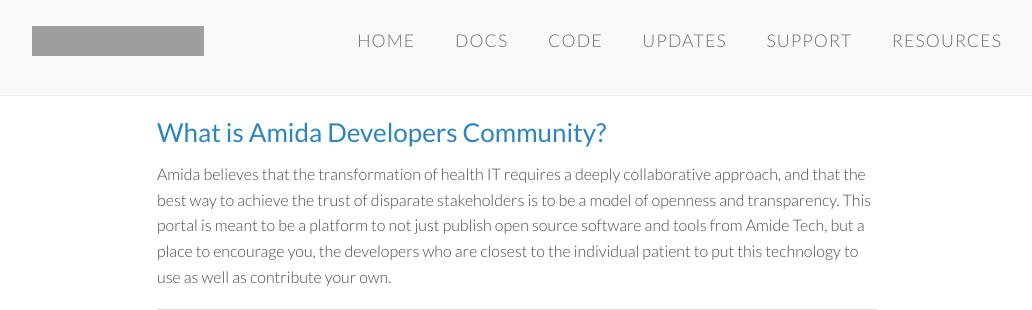
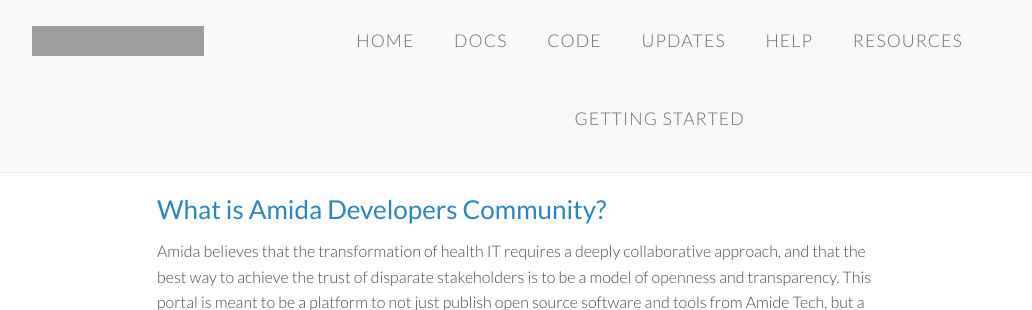
Before and after one commit to amida-tech/developers.amida.com, a Jekyll site: the page built from index.html, in a window 1280 px wide, cut to the strip 0-310 px from the top of the page. Shown: the whole strip, without its empty margins (123-1155 px from the left). Built offline with Jekyll 4.4.1, drawn with Linux system fonts in a browser that asks for light colours; nearby versions of some CDN libraries; grey boxes are pictures that could not be loaded.

Commit message:
try putting getting started in header

```diff
--- a/_includes/header.html
+++ b/_includes/header.html
@@ -10,8 +10,9 @@
                     <li><a href="/docs.html">Docs</em></a></li>
                     <li><a href="/code.html">Code</em></a></li>
                     <li><a href="/blog/">Updates</em></a></li>
-                    <li><a href="/support.html">Support</em></a></li>
+                    <li><a href="/support.html">Help</em></a></li>
                     <li><a href="/resources.html">Resources</em></a></li>
+                    <li><a href="/getting-started.html">Getting Started</em></a></li>
                 </ul>
             </nav>
         </div><!--/large 6-->
```
